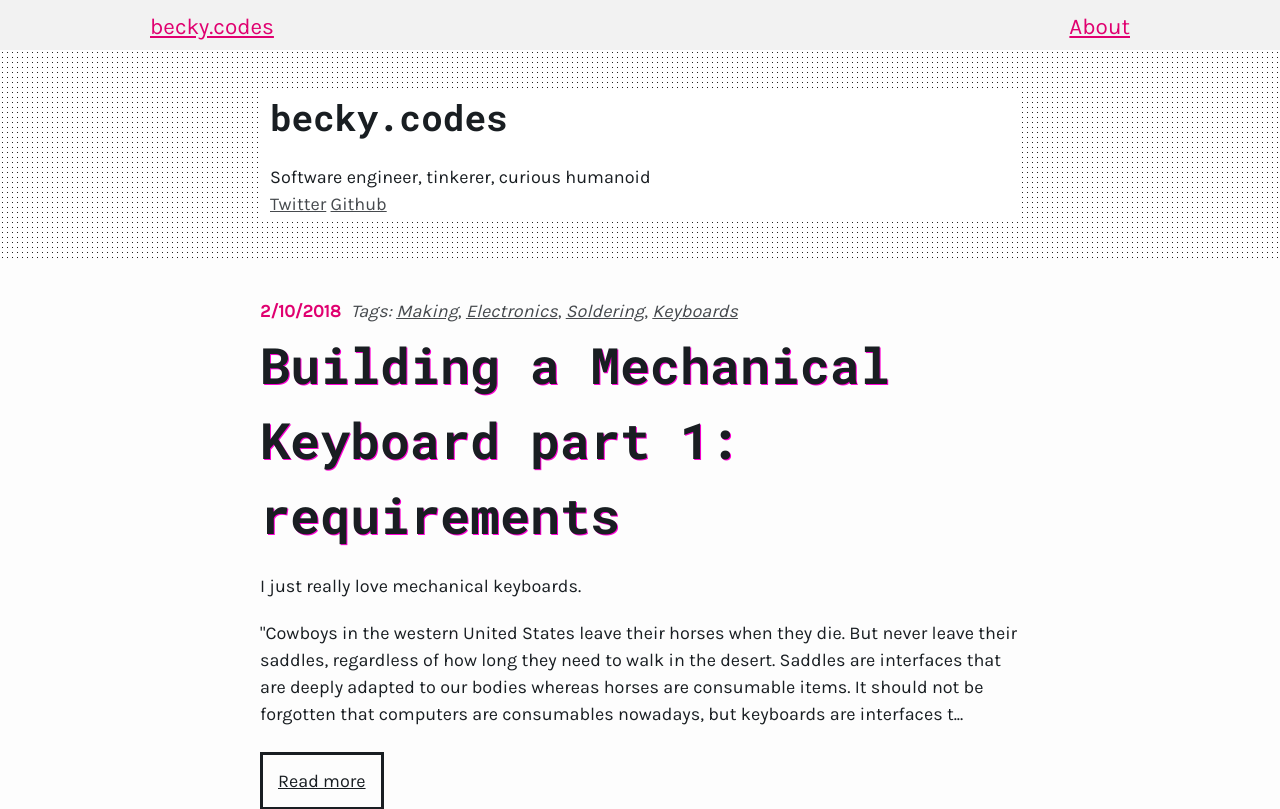
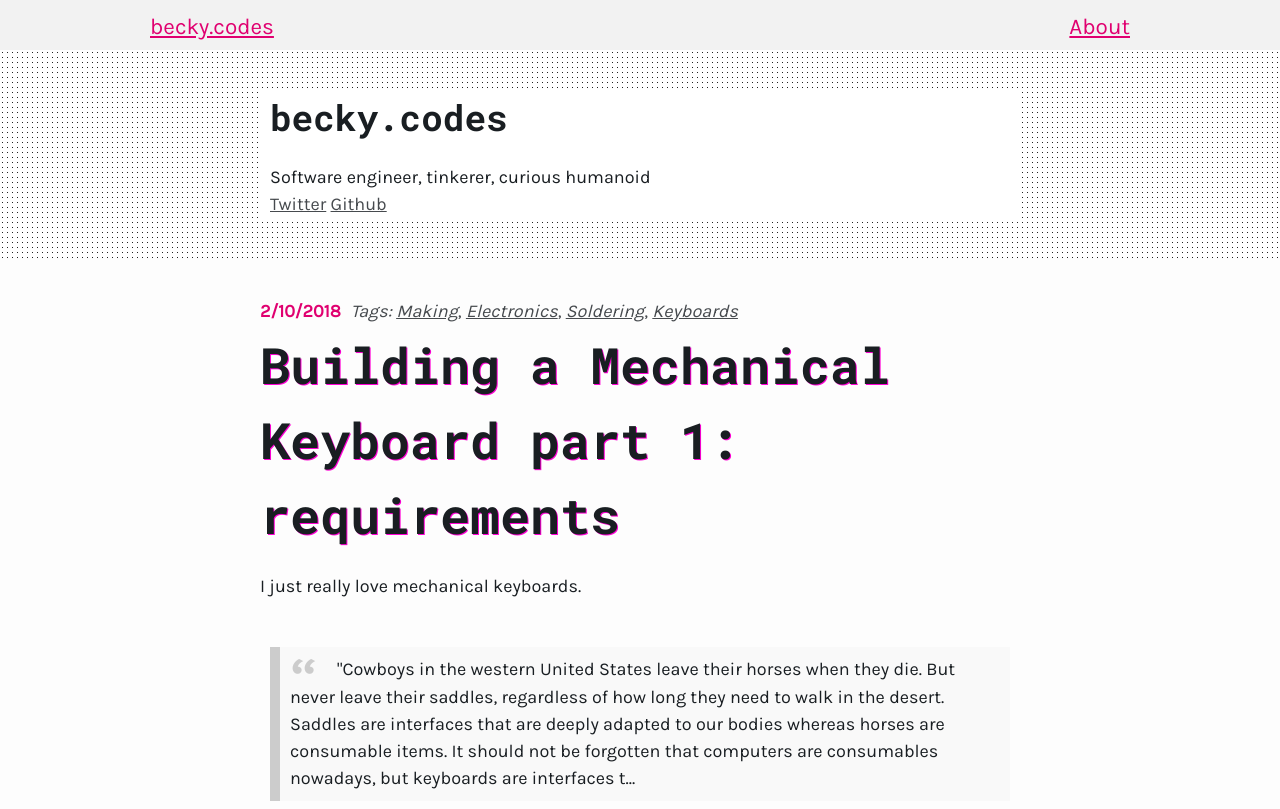
Before and after one commit to BeckyArrowsmith/blog2019, a Next.js app: page / in a window 1280 px wide. Shown: the top 809 px of the page. Built offline with nearby package versions, Linux system fonts and the light colour scheme.

Commit message:
Add blockquote styling ripped straight off CSS tricks thanks Chris xoxo

```diff
--- a/layouts/styles/global.css
+++ b/layouts/styles/global.css
@@ -24,3 +24,22 @@ a {
 a:hover {
     color: #9E004F;
 }
+
+blockquote {
+  background: #f9f9f9;
+  border-left: 10px solid #ccc;
+  margin: 1.5em 10px;
+  padding: 0.5em 10px;
+  quotes: "\201C""\201D""\2018""\2019";
+}
+blockquote:before {
+  color: #ccc;
+  content: open-quote;
+  font-size: 4em;
+  line-height: 0.1em;
+  margin-right: 0.25em;
+  vertical-align: -0.4em;
+}
+blockquote p {
+  display: inline;
+}
```
